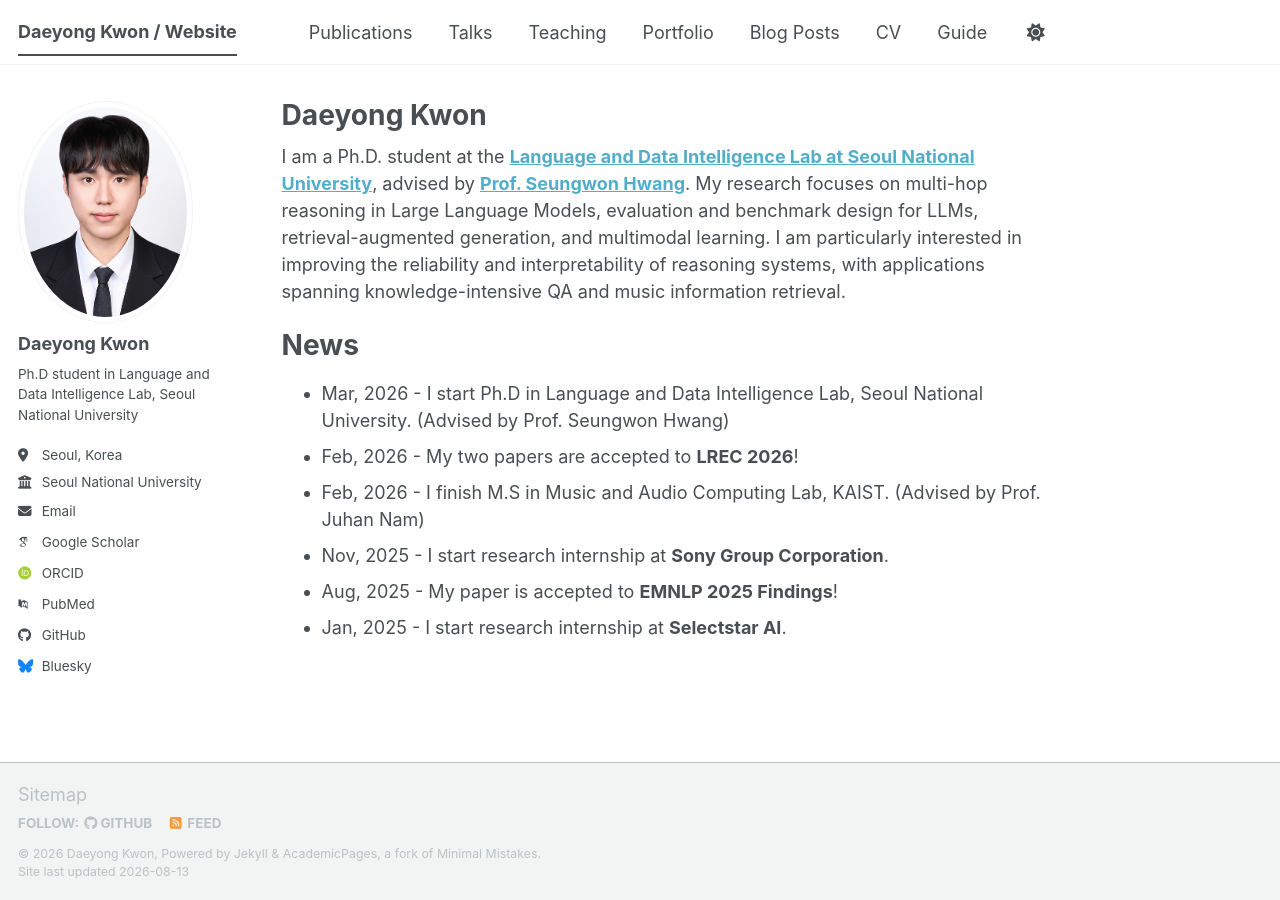
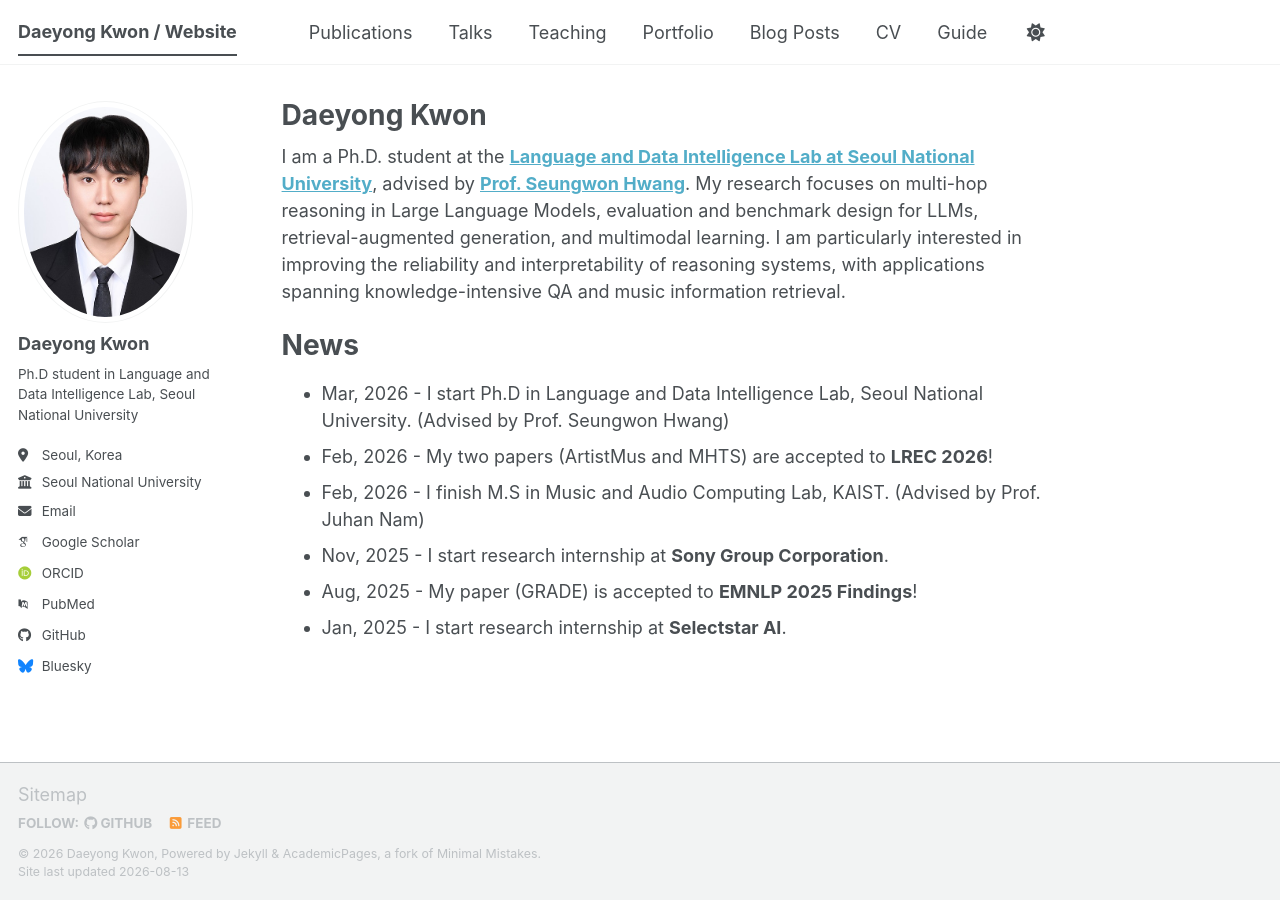
Before and after one commit to DaeyongKwon98/daeyongkwon98.github.io, a Jekyll site: the page built from _pages/about.md, in a window 1280 px wide. Built offline with Jekyll 4.4.1, drawn with Linux system fonts in a browser that asks for light colours; some web fonts are replaced; a script bundle is joined from its source files by our own code; library files that are not in the unit come from our copies.

Commit message:
Update about.md

```diff
--- a/_pages/about.md
+++ b/_pages/about.md
@@ -13,8 +13,8 @@ My research focuses on multi-hop reasoning in Large Language Models, evaluation
 News
 ======
 - Mar, 2026 - I start Ph.D in Language and Data Intelligence Lab, Seoul National University. (Advised by Prof. Seungwon Hwang)
-- Feb, 2026 - My two papers are accepted to **LREC 2026**!
+- Feb, 2026 - My two papers (ArtistMus and MHTS) are accepted to **LREC 2026**!
 - Feb, 2026 - I finish M.S in Music and Audio Computing Lab, KAIST. (Advised by Prof. Juhan Nam)
 - Nov, 2025 - I start research internship at **Sony Group Corporation**.
-- Aug, 2025 - My paper is accepted to **EMNLP 2025 Findings**!
+- Aug, 2025 - My paper (GRADE) is accepted to **EMNLP 2025 Findings**!
 - Jan, 2025 - I start research internship at **Selectstar AI**.
```
